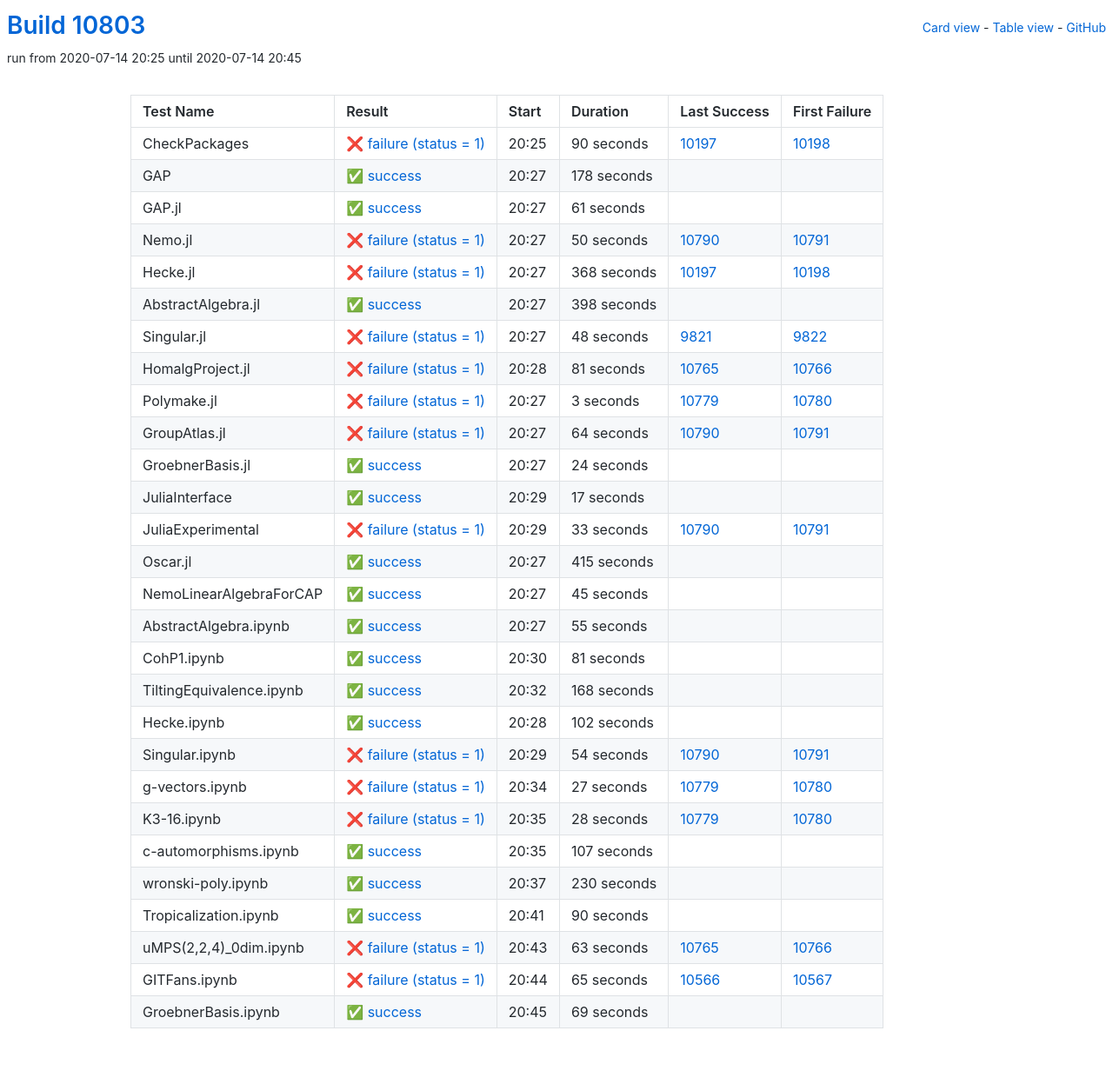
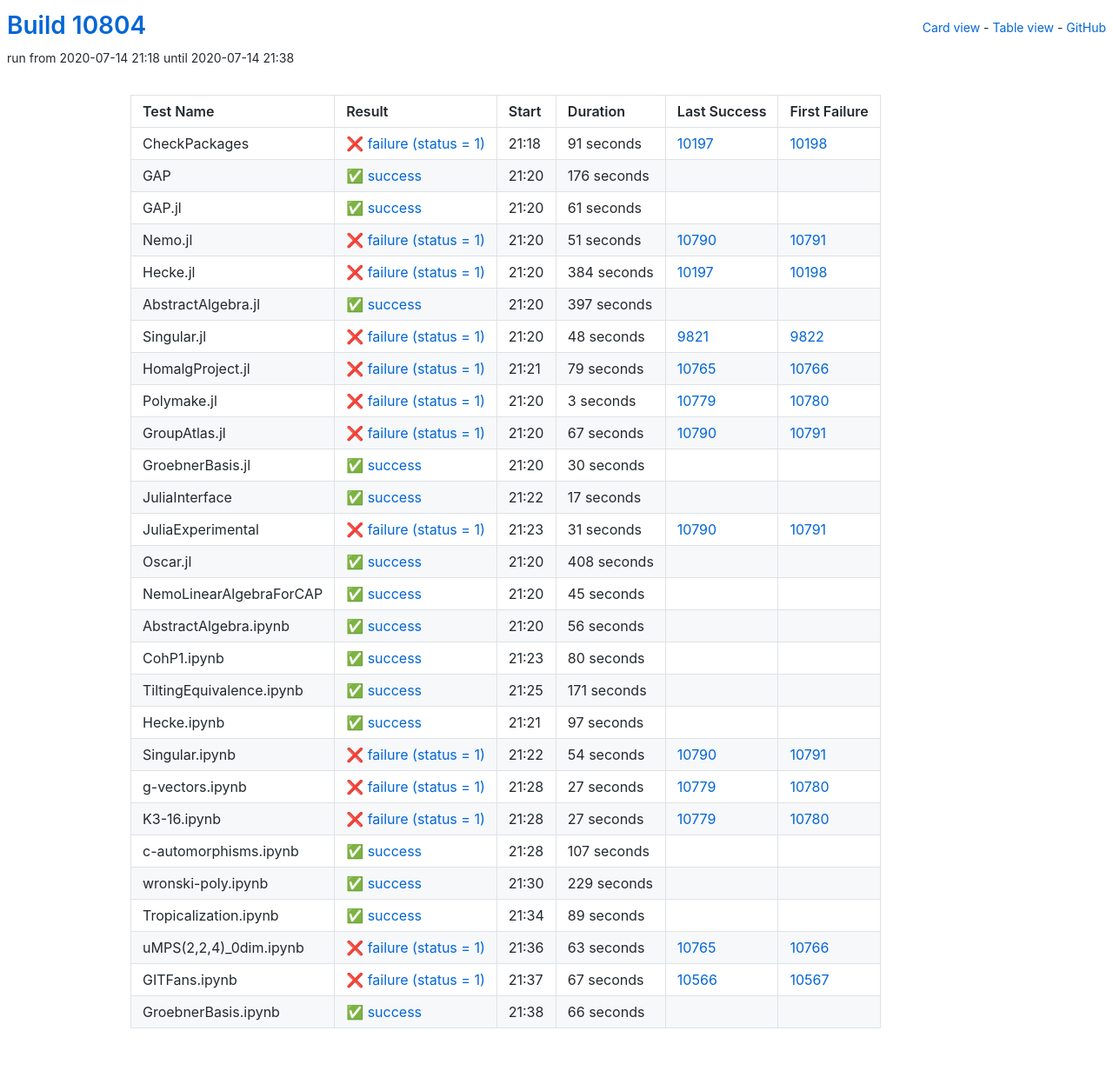
Before and after one commit to oscar-system/oscar-ci-status, a Jekyll site: the page built from table.html, in a window 1280 px wide. Shown: the whole page at 87% size. Built offline with Jekyll 4.4.1, drawn with Linux system fonts in a browser that asks for light colours.

Commit message:
Build #10804

```diff
--- a/_data/ci.yml
+++ b/_data/ci.yml
@@ -1,6 +1,6 @@
 ---
-build: 10803
-build_url: https://oscarci.mathematik.uni-kl.de/job/oscar/10803/
+build: 10804
+build_url: https://oscarci.mathematik.uni-kl.de/job/oscar/10804/
 job: oscar
 organization: oscar-system
 repo: oscar-ci-status
@@ -8,32 +8,32 @@
 tests:
 - name: CheckPackages
   id: checkpackages
-  log: https://oscarci.mathematik.uni-kl.de/job/oscar/10803/artifact/logs/build-10803/CheckPackages.log
-  start: 2020-07-14 20:25
+  log: https://oscarci.mathematik.uni-kl.de/job/oscar/10804/artifact/logs/build-10804/CheckPackages.log
+  start: 2020-07-14 21:18
   success: false
   exitcode: 1
   status: failure
-  duration: 90
+  duration: 91
   last_success: 10197
   last_success_url: https://oscarci.mathematik.uni-kl.de/job/oscar/10197/
   first_failure: 10198
   first_failure_url: https://oscarci.mathematik.uni-kl.de/job/oscar/10198/
 - name: GAP
   id: gap
-  log: https://oscarci.mathematik.uni-kl.de/job/oscar/10803/artifact/logs/build-10803/GAP.log
-  start: 2020-07-14 20:27
+  log: https://oscarci.mathematik.uni-kl.de/job/oscar/10804/artifact/logs/build-10804/GAP.log
+  start: 2020-07-14 21:20
   success: true
   exitcode: 0
   status: success
-  duration: 178
+  duration: 176
   last_success: false
   last_success_url:
   first_failure: false
   first_failure_url:
 - name: GAP.jl
   id: gap-jl
-  log: https://oscarci.mathematik.uni-kl.de/job/oscar/10803/artifact/logs/build-10803/GAP.jl.log
-  start: 2020-07-14 20:27
+  log: https://oscarci.mathematik.uni-kl.de/job/oscar/10804/artifact/logs/build-10804/GAP.jl.log
+  start: 2020-07-14 21:20
   success: true
   exitcode: 0
   status: success
@@ -44,44 +44,44 @@
   first_failure_url:
 - name: Nemo.jl
   id: nemo-jl
-  log: https://oscarci.mathematik.uni-kl.de/job/oscar/10803/artifact/logs/build-10803/Nemo.jl.log
-  start: 2020-07-14 20:27
+  log: https://oscarci.mathematik.uni-kl.de/job/oscar/10804/artifact/logs/build-10804/Nemo.jl.log
+  start: 2020-07-14 21:20
   success: false
   exitcode: 1
   status: failure
-  duration: 50
+  duration: 51
   last_success: 10790
   last_success_url: https://oscarci.mathematik.uni-kl.de/job/oscar/10790/
   first_failure: 10791
   first_failure_url: https://oscarci.mathematik.uni-kl.de/job/oscar/10791/
 - name: Hecke.jl
   id: hecke-jl
-  log: https://oscarci.mathematik.uni-kl.de/job/oscar/10803/artifact/logs/build-10803/Hecke.jl.log
-  start: 2020-07-14 20:27
+  log: https://oscarci.mathematik.uni-kl.de/job/oscar/10804/artifact/logs/build-10804/Hecke.jl.log
+  start: 2020-07-14 21:20
   success: false
   exitcode: 1
   status: failure
-  duration: 368
+  duration: 384
   last_success: 10197
   last_success_url: https://oscarci.mathematik.uni-kl.de/job/oscar/10197/
   first_failure: 10198
   first_failure_url: https://oscarci.mathematik.uni-kl.de/job/oscar/10198/
 - name: AbstractAlgebra.jl
   id: abstractalgebra-jl
-  log: https://oscarci.mathematik.uni-kl.de/job/oscar/10803/artifact/logs/build-10803/AbstractAlgebra.jl.log
-  start: 2020-07-14 20:27
+  log: https://oscarci.mathematik.uni-kl.de/job/oscar/10804/artifact/logs/build-10804/AbstractAlgebra.jl.log
+  start: 2020-07-14 21:20
   success: true
   exitcode: 0
   status: success
-  duration: 398
+  duration: 397
   last_success: false
   last_success_url:
   first_failure: false
   first_failure_url:
 - name: Singular.jl
   id: singular-jl
-  log: https://oscarci.mathematik.uni-kl.de/job/oscar/10803/artifact/logs/build-10803/Singular.jl.log
-  start: 2020-07-14 20:27
+  log: https://oscarci.mathematik.uni-kl.de/job/oscar/10804/artifact/logs/build-10804/Singular.jl.log
+  start: 2020-07-14 21:20
   success: false
   exitcode: 1
   status: failure
@@ -92,20 +92,20 @@
   first_failure_url: https://oscarci.mathematik.uni-kl.de/job/oscar/9822/
 - name: HomalgProject.jl
   id: homalgproject-jl
-  log: https://oscarci.mathematik.uni-kl.de/job/oscar/10803/artifact/logs/build-10803/HomalgProject.jl.log
-  start: 2020-07-14 20:28
+  log: https://oscarci.mathematik.uni-kl.de/job/oscar/10804/artifact/logs/build-10804/HomalgProject.jl.log
+  start: 2020-07-14 21:21
   success: false
   exitcode: 1
   status: failure
-  duration: 81
+  duration: 79
   last_success: 10765
   last_success_url: https://oscarci.mathematik.uni-kl.de/job/oscar/10765/
   first_failure: 10766
   first_failure_url: https://oscarci.mathematik.uni-kl.de/job/oscar/10766/
 - name: Polymake.jl
   id: polymake-jl
-  log: https://oscarci.mathematik.uni-kl.de/job/oscar/10803/artifact/logs/build-10803/Polymake.jl.log
-  start: 2020-07-14 20:27
+  log: https://oscarci.mathematik.uni-kl.de/job/oscar/10804/artifact/logs/build-10804/Polymake.jl.log
+  start: 2020-07-14 21:20
   success: false
   exitcode: 1
   status: failure
@@ -116,32 +116,32 @@
   first_failure_url: https://oscarci.mathematik.uni-kl.de/job/oscar/10780/
 - name: GroupAtlas.jl
   id: groupatlas-jl
-  log: https://oscarci.mathematik.uni-kl.de/job/oscar/10803/artifact/logs/build-10803/GroupAtlas.jl.log
-  start: 2020-07-14 20:27
+  log: https://oscarci.mathematik.uni-kl.de/job/oscar/10804/artifact/logs/build-10804/GroupAtlas.jl.log
+  start: 2020-07-14 21:20
   success: false
   exitcode: 1
   status: failure
-  duration: 64
+  duration: 67
   last_success: 10790
   last_success_url: https://oscarci.mathematik.uni-kl.de/job/oscar/10790/
   first_failure: 10791
   first_failure_url: https://oscarci.mathematik.uni-kl.de/job/oscar/10791/
 - name: GroebnerBasis.jl
   id: groebnerbasis-jl
-  log: https://oscarci.mathematik.uni-kl.de/job/oscar/10803/artifact/logs/build-10803/GroebnerBasis.jl.log
-  start: 2020-07-14 20:27
+  log: https://oscarci.mathematik.uni-kl.de/job/oscar/10804/artifact/logs/build-10804/GroebnerBasis.jl.log
+  start: 2020-07-14 21:20
   success: true
   exitcode: 0
   status: success
-  duration: 24
+  duration: 30
   last_success: false
   last_success_url:
   first_failure: false
   first_failure_url:
 - name: JuliaInterface
   id: juliainterface
-  log: https://oscarci.mathematik.uni-kl.de/job/oscar/10803/artifact/logs/build-10803/JuliaInterface.log
-  start: 2020-07-14 20:29
+  log: https://oscarci.mathematik.uni-kl.de/job/oscar/10804/artifact/logs/build-10804/JuliaInterface.log
+  start: 2020-07-14 21:22
   success: true
   exitcode: 0
   status: success
@@ -152,32 +152,32 @@
   first_failure_url:
 - name: JuliaExperimental
   id: juliaexperimental
-  log: https://oscarci.mathematik.uni-kl.de/job/oscar/10803/artifact/logs/build-10803/JuliaExperimental.log
-  start: 2020-07-14 20:29
+  log: https://oscarci.mathematik.uni-kl.de/job/oscar/10804/artifact/logs/build-10804/JuliaExperimental.log
+  start: 2020-07-14 21:23
   success: false
   exitcode: 1
   status: failure
-  duration: 33
+  duration: 31
   last_success: 10790
   last_success_url: https://oscarci.mathematik.uni-kl.de/job/oscar/10790/
   first_failure: 10791
   first_failure_url: https://oscarci.mathematik.uni-kl.de/job/oscar/10791/
 - name: Oscar.jl
   id: oscar-jl
-  log: https://oscarci.mathematik.uni-kl.de/job/oscar/10803/artifact/logs/build-10803/Oscar.jl.log
-  start: 2020-07-14 20:27
+  log: https://oscarci.mathematik.uni-kl.de/job/oscar/10804/artifact/logs/build-10804/Oscar.jl.log
+  start: 2020-07-14 21:20
   success: true
   exitcode: 0
   status: success
-  duration: 415
+  duration: 408
   last_success: false
   last_success_url:
   first_failure: false
   first_failure_url:
 - name: NemoLinearAlgebraForCAP
   id: nemolinearalgebraforcap
-  log: https://oscarci.mathematik.uni-kl.de/job/oscar/10803/artifact/logs/build-10803/NemoLinearAlgebraForCAP.log
-  start: 2020-07-14 20:27
+  log: https://oscarci.mathematik.uni-kl.de/job/oscar/10804/artifact/logs/build-10804/NemoLinearAlgebraForCAP.log
+  start: 2020-07-14 21:20
   success: true
   exitcode: 0
   status: success
@@ -188,56 +188,56 @@
   first_failure_url:
 - name: AbstractAlgebra.ipynb
   id: abstractalgebra-ipynb
-  log: https://oscarci.mathematik.uni-kl.de/job/oscar/10803/artifact/logs/build-10803/AbstractAlgebra.ipynb.log
-  start: 2020-07-14 20:27
+  log: https://oscarci.mathematik.uni-kl.de/job/oscar/10804/artifact/logs/build-10804/AbstractAlgebra.ipynb.log
+  start: 2020-07-14 21:20
   success: true
   exitcode: 0
   status: success
-  duration: 55
+  duration: 56
   last_success: false
   last_success_url:
   first_failure: false
   first_failure_url:
 - name: CohP1.ipynb
   id: cohp1-ipynb
-  log: https://oscarci.mathematik.uni-kl.de/job/oscar/10803/artifact/logs/build-10803/CohP1.ipynb.log
-  start: 2020-07-14 20:30
+  log: https://oscarci.mathematik.uni-kl.de/job/oscar/10804/artifact/logs/build-10804/CohP1.ipynb.log
+  start: 2020-07-14 21:23
   success: true
   exitcode: 0
   status: success
-  duration: 81
+  duration: 80
   last_success: false
   last_success_url:
   first_failure: false
   first_failure_url:
 - name: TiltingEquivalence.ipynb
   id: tiltingequivalence-ipynb
-  log: https://oscarci.mathematik.uni-kl.de/job/oscar/10803/artifact/logs/build-10803/TiltingEquivalence.ipynb.log
-  start: 2020-07-14 20:32
+  log: https://oscarci.mathematik.uni-kl.de/job/oscar/10804/artifact/logs/build-10804/TiltingEquivalence.ipynb.log
+  start: 2020-07-14 21:25
   success: true
   exitcode: 0
   status: success
-  duration: 168
+  duration: 171
   last_success: false
   last_success_url:
   first_failure: false
   first_failure_url:
 - name: Hecke.ipynb
   id: hecke-ipynb
-  log: https://oscarci.mathematik.uni-kl.de/job/oscar/10803/artifact/logs/build-10803/Hecke.ipynb.log
-  start: 2020-07-14 20:28
+  log: https://oscarci.mathematik.uni-kl.de/job/oscar/10804/artifact/logs/build-10804/Hecke.ipynb.log
+  start: 2020-07-14 21:21
   success: true
   exitcode: 0
   status: success
-  duration: 102
+  duration: 97
   last_success: false
   last_success_url:
   first_failure: false
   first_failure_url:
 - name: Singular.ipynb
   id: singular-ipynb
-  log: https://oscarci.mathematik.uni-kl.de/job/oscar/10803/artifact/logs/build-10803/Singular.ipynb.log
-  start: 2020-07-14 20:29
+  log: https://oscarci.mathematik.uni-kl.de/job/oscar/10804/artifact/logs/build-10804/Singular.ipynb.log
+  start: 2020-07-14 21:22
   success: false
   exitcode: 1
   status: failure
@@ -248,8 +248,8 @@
   first_failure_url: https://oscarci.mathematik.uni-kl.de/job/oscar/10791/
 - name: g-vectors.ipynb
   id: g-vectors-ipynb
-  log: https://oscarci.mathematik.uni-kl.de/job/oscar/10803/artifact/logs/build-10803/g-vectors.ipynb.log
-  start: 2020-07-14 20:34
+  log: https://oscarci.mathematik.uni-kl.de/job/oscar/10804/artifact/logs/build-10804/g-vectors.ipynb.log
+  start: 2020-07-14 21:28
   success: false
   exitcode: 1
   status: failure
@@ -260,20 +260,20 @@
   first_failure_url: https://oscarci.mathematik.uni-kl.de/job/oscar/10780/
 - name: K3-16.ipynb
   id: k3-16-ipynb
-  log: https://oscarci.mathematik.uni-kl.de/job/oscar/10803/artifact/logs/build-10803/K3-16.ipynb.log
-  start: 2020-07-14 20:35
+  log: https://oscarci.mathematik.uni-kl.de/job/oscar/10804/artifact/logs/build-10804/K3-16.ipynb.log
+  start: 2020-07-14 21:28
   success: false
   exitcode: 1
   status: failure
-  duration: 28
+  duration: 27
   last_success: 10779
   last_success_url: https://oscarci.mathematik.uni-kl.de/job/oscar/10779/
   first_failure: 10780
   first_failure_url: https://oscarci.mathematik.uni-kl.de/job/oscar/10780/
 - name: c-automorphisms.ipynb
   id: c-automorphisms-ipynb
-  log: https://oscarci.mathematik.uni-kl.de/job/oscar/10803/artifact/logs/build-10803/c-automorphisms.ipynb.log
-  start: 2020-07-14 20:35
+  log: https://oscarci.mathematik.uni-kl.de/job/oscar/10804/artifact/logs/build-10804/c-automorphisms.ipynb.log
+  start: 2020-07-14 21:28
   success: true
   exitcode: 0
   status: success
@@ -284,32 +284,32 @@
   first_failure_url:
 - name: wronski-poly.ipynb
   id: wronski-poly-ipynb
-  log: https://oscarci.mathematik.uni-kl.de/job/oscar/10803/artifact/logs/build-10803/wronski-poly.ipynb.log
-  start: 2020-07-14 20:37
+  log: https://oscarci.mathematik.uni-kl.de/job/oscar/10804/artifact/logs/build-10804/wronski-poly.ipynb.log
+  start: 2020-07-14 21:30
   success: true
   exitcode: 0
   status: success
-  duration: 230
+  duration: 229
   last_success: false
   last_success_url:
   first_failure: false
   first_failure_url:
 - name: Tropicalization.ipynb
   id: tropicalization-ipynb
-  log: https://oscarci.mathematik.uni-kl.de/job/oscar/10803/artifact/logs/build-10803/Tropicalization.ipynb.log
-  start: 2020-07-14 20:41
+  log: https://oscarci.mathematik.uni-kl.de/job/oscar/10804/artifact/logs/build-10804/Tropicalization.ipynb.log
+  start: 2020-07-14 21:34
   success: true
   exitcode: 0
   status: success
-  duration: 90
+  duration: 89
   last_success: false
   last_success_url:
   first_failure: false
   first_failure_url:
 - name: uMPS(2,2,4)_0dim.ipynb
   id: umps-2-2-4-0dim-ipynb
-  log: https://oscarci.mathematik.uni-kl.de/job/oscar/10803/artifact/logs/build-10803/uMPS-2-2-4-_0dim.ipynb.log
-  start: 2020-07-14 20:43
+  log: https://oscarci.mathematik.uni-kl.de/job/oscar/10804/artifact/logs/build-10804/uMPS-2-2-4-_0dim.ipynb.log
+  start: 2020-07-14 21:36
   success: false
   exitcode: 1
   status: failure
@@ -320,24 +320,24 @@
   first_failure_url: https://oscarci.mathematik.uni-kl.de/job/oscar/10766/
 - name: GITFans.ipynb
   id: gitfans-ipynb
-  log: https://oscarci.mathematik.uni-kl.de/job/oscar/10803/artifact/logs/build-10803/GITFans.ipynb.log
-  start: 2020-07-14 20:44
+  log: https://oscarci.mathematik.uni-kl.de/job/oscar/10804/artifact/logs/build-10804/GITFans.ipynb.log
+  start: 2020-07-14 21:37
   success: false
   exitcode: 1
   status: failure
-  duration: 65
+  duration: 67
   last_success: 10566
   last_success_url: https://oscarci.mathematik.uni-kl.de/job/oscar/10566/
   first_failure: 10567
   first_failure_url: https://oscarci.mathematik.uni-kl.de/job/oscar/10567/
 - name: GroebnerBasis.ipynb
   id: groebnerbasis-ipynb
-  log: https://oscarci.mathematik.uni-kl.de/job/oscar/10803/artifact/logs/build-10803/GroebnerBasis.ipynb.log
-  start: 2020-07-14 20:45
+  log: https://oscarci.mathematik.uni-kl.de/job/oscar/10804/artifact/logs/build-10804/GroebnerBasis.ipynb.log
+  start: 2020-07-14 21:38
   success: true
   exitcode: 0
   status: success
-  duration: 69
+  duration: 66
   last_success: false
   last_success_url:
   first_failure: false
```
Also changed, not shown: README.md.
